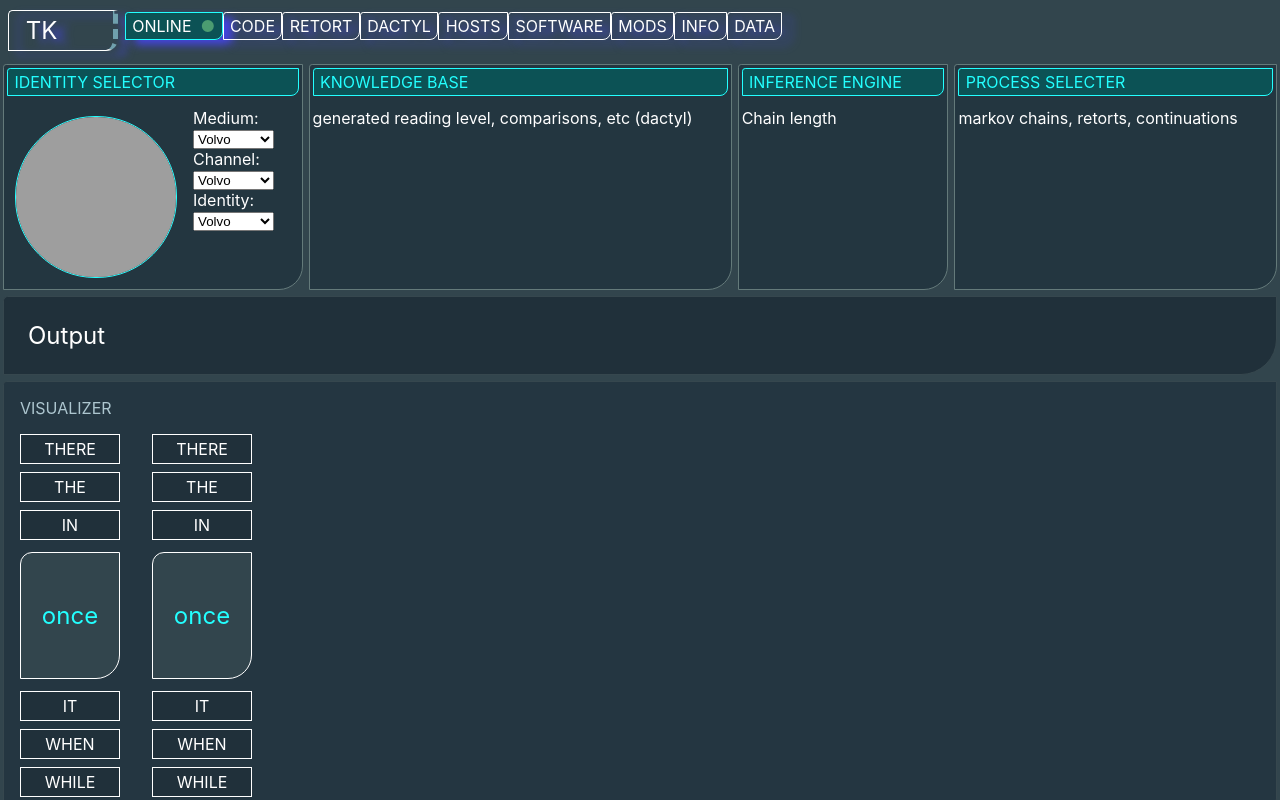
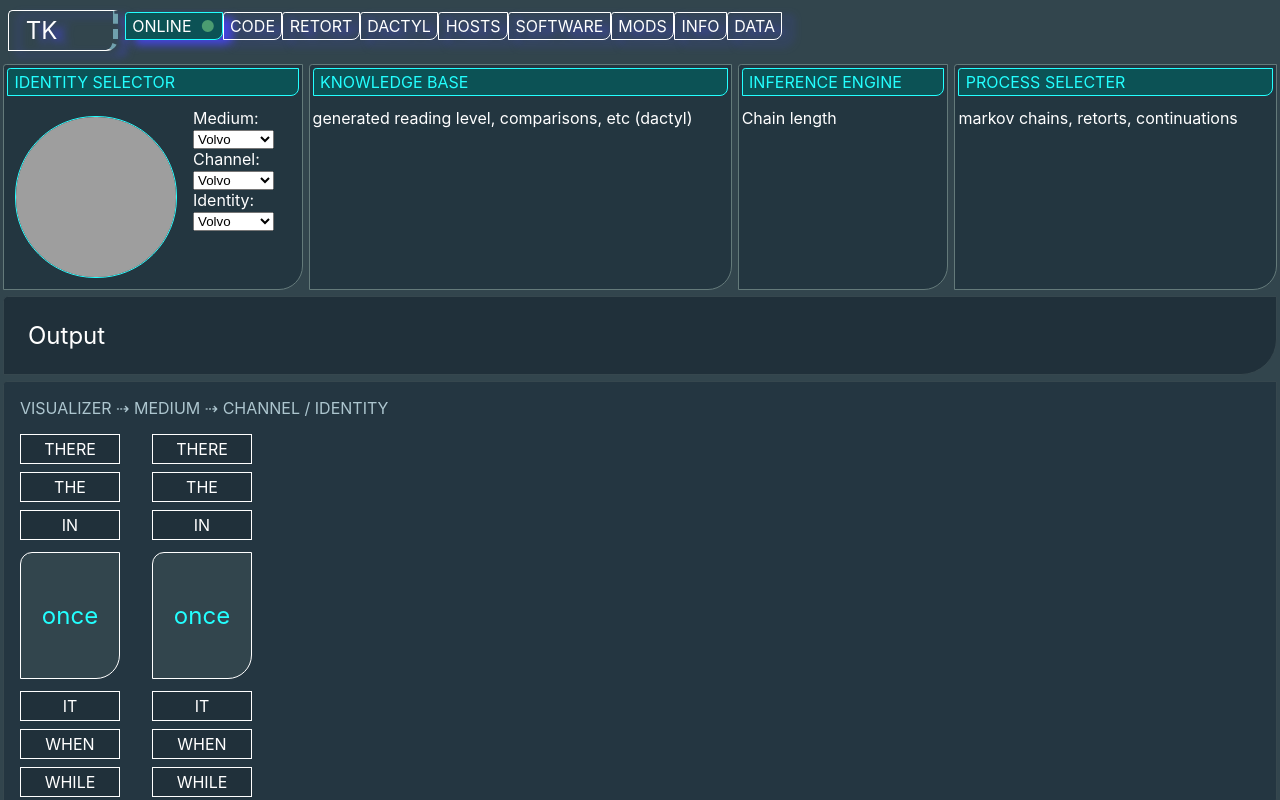
Before and after one commit to indentlabs/tk, a React (Create React App) app: page / in a window 1280 px wide. Built offline with nearby package versions, Linux system fonts and the light colour scheme; grey boxes are pictures that could not be loaded.

Commit message:
get on with it

```diff
--- a/src/App.js
+++ b/src/App.js
@@ -3,7 +3,7 @@ import './Theme.css';
 import './App.css';
 import './Navbar.css';
 
-import { Button } from "@blueprintjs/core";
+import { ProgressBar } from "@blueprintjs/core";
 
 function App() {
   return (
@@ -84,7 +84,9 @@ function App() {
       </div>
 
       <div className="Visualizer muted-section padded-section marginalized">
-        <div class="muted-section-title">Visualizer</div>
+        <div class="muted-section-title">
+          Visualizer &#8674; Medium &#8674; Channel / Identity
+        </div>
         <div class="DialogueTreeVisualizer">
           <ul class="WordList">
             <li>There</li>
```
